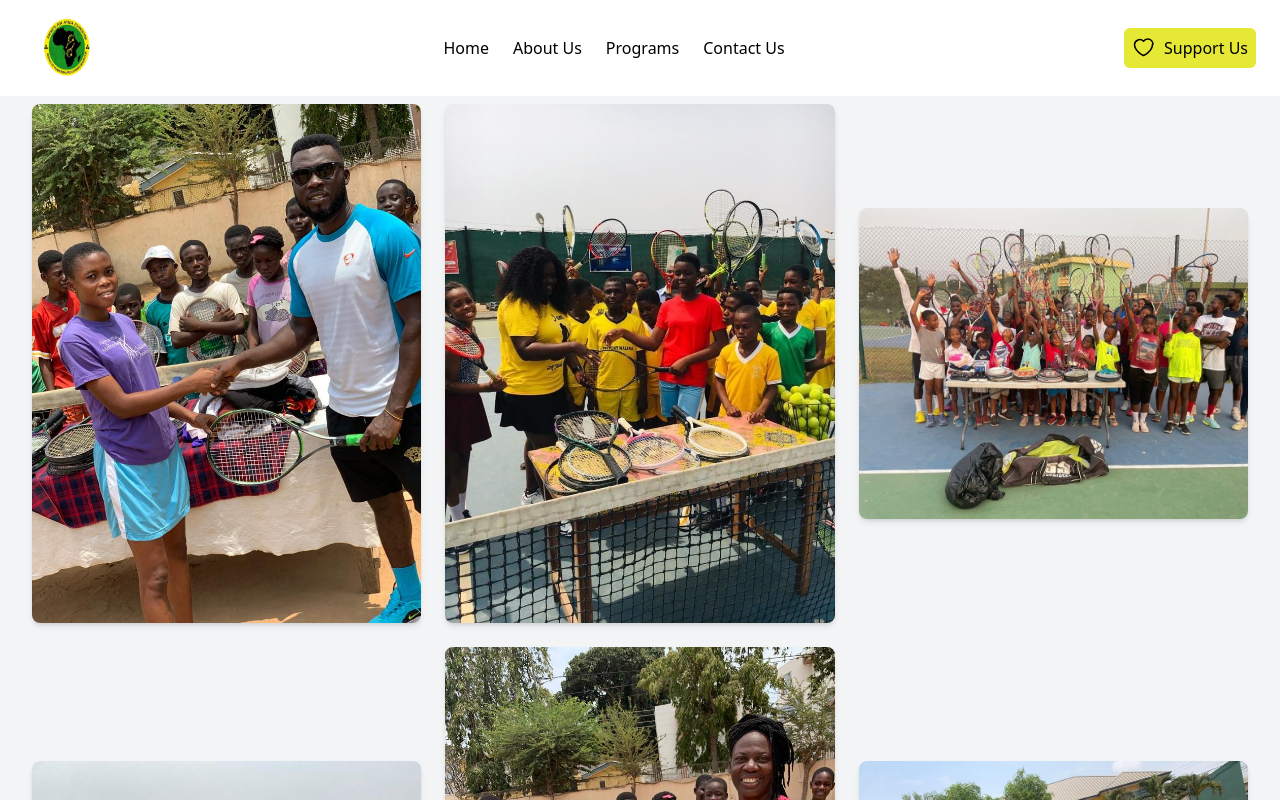
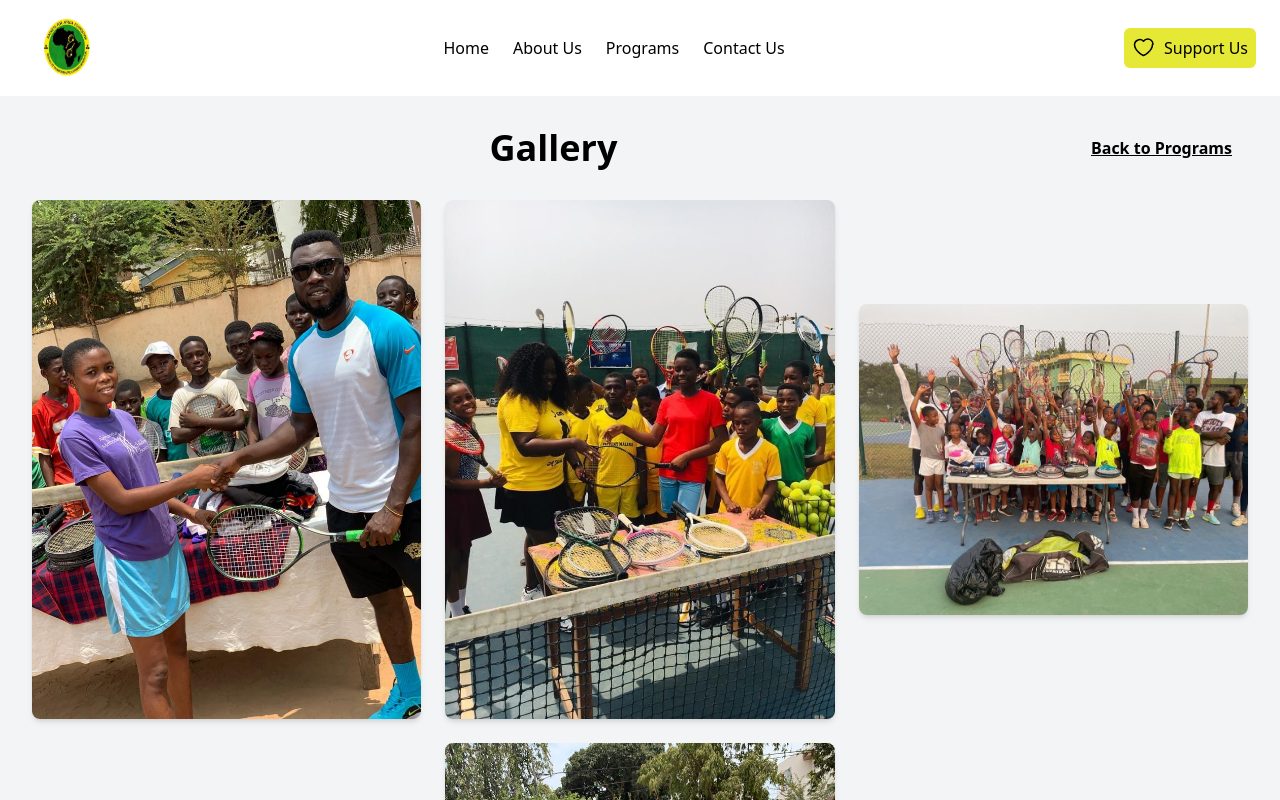
Before and after one commit to mrkabby/rackets-for-africa-app, a React (Create React App) app: page /gallery/1 in a window 1280 px wide. Shown: the top 800 px of the page. Built offline with nearby package versions, Linux system fonts and the light colour scheme.

Commit message:
added  images to the programs card

```diff
--- a/src/Components/Teams.js
+++ b/src/Components/Teams.js
@@ -54,7 +54,7 @@ const TeamGrid = () => {
             className="bg-card text-card-foreground rounded-lg shadow-lg overflow-hidden"
           >
             <img
-              className="w-full h-48 object-cover"
+              className="w-full h-60 object-cover"
               src={member.image}
               alt={`${member.name} Portrait`}
             />
--- a/src/Pages/AboutUsPage.js
+++ b/src/Pages/AboutUsPage.js
@@ -10,7 +10,7 @@ const AboutUsPage = () => {
   return (
     <>
       <div className="relative min-h-screen bg-background">
-        {/* Navbar */}
+
         <NavBar />
 
         {/* Main Content */}
--- a/src/Pages/Gallery.js
+++ b/src/Pages/Gallery.js
@@ -1,7 +1,6 @@
 import React from "react";
-import { useParams } from "react-router-dom";
+import { useParams, Link } from "react-router-dom"; // Import Link for navigation
 import NavBar from "../Components/Navbar";
-
 
 import Image16 from "../images/IMG-20241109-WA0016.jpg";
 import Image17 from "../images/IMG-20241109-WA0017.jpg";
@@ -21,13 +20,10 @@ import Legon2 from "../images/RAF--138.jpg";
 import Legon3 from "../images/RAF--20.jpg";
 import Legon4 from "../images/RAF--21.jpg";
 import Legon5 from "../images/RAF--23.jpg";
-import Legon6 from "../images/RAF--73.jpg"
-import Legon7 from "../images/RAF-09980.jpg"
-
-
+import Legon6 from "../images/RAF--73.jpg";
+import Legon7 from "../images/RAF-09980.jpg";
 import Footer from "../Components/Footer";
 
-// Array of images, each grouped with id: 1
 const images = [
   { id: 1, src: Image16, alt: "Program Event Image 16" },
   { id: 1, src: Image17, alt: "Program Event Image 17" },
@@ -49,8 +45,6 @@ const images = [
   { id: 2, src: Legon5, alt: "Second Edition Image 5" },
   { id: 2, src: Legon6, alt: "Second Edition Image 6" },
   { id: 2, src: Legon7, alt: "Second Edition Image 7" },
-  // { id: 2, src: Legon8, alt: "Second Edition Image 1" },
-  // { id: 2, src: Legon9, alt: "Second Edition Image 1" },
 ];
 
 const GalleryPage = () => {
@@ -60,8 +54,18 @@ const GalleryPage = () => {
   return (
     <>
       <NavBar />
-      <div className="min-h-screen bg-gray-100 p-8">
-        <h1 className="text-4xl font-bold text-center mb-8">Gallery</h1>
+      <div className="min-h-screen bg-gray-100 p-8 pt-32">
+        <div className="flex justify-between items-center mb-8">
+          <h1 className="text-4xl font-bold text-center flex-grow">Gallery</h1>
+
+          {/* Back Button */}
+          <Link
+            to="/programs"
+            className=" text-black px-4 py-2 rounded-lg font-semibold  transition underline"
+          >
+            Back to Programs
+          </Link>
+        </div>
 
         {selectedImages.length > 0 ? (
           <div className="grid grid-cols-1 sm:grid-cols-2 md:grid-cols-3 gap-6">
--- a/src/Pages/ProgramsPage.js
+++ b/src/Pages/ProgramsPage.js
@@ -1,23 +1,29 @@
 import React from "react";
 import { Link } from "react-router-dom";
-import BackgroundImage from '../images/RAF-09980.jpg'
+import BackgroundImage from "../images/RAF-09980.jpg";
 import NavBar from "../Components/Navbar";
 import Footer from "../Components/Footer";
+import ProgramImage1 from "../images/Logo.png";
+import ProgramImage2 from "../images/Logo.png";
+import ProgramImage3 from "../images/Logo.png";
 
 const programs = [
   {
     id: 1,
     name: "First Edition",
     date: "2023-09-15",
-    description: "We Donated Rackets to the Youth in these locations : Winneba Sports College, Sakumono School Complex, Labadi, and Kumasi.",
-    imageId: 1, // ID used to reference gallery image
+    description:
+      "We donated rackets to the youth in these locations: Winneba Sports College, Sakumono School Complex, Labadi, and Kumasi.",
+    image: ProgramImage1,
+    imageId: 1,
     status: "past",
   },
   {
     id: 2,
     name: "Second Edition",
     date: "2023-08-20",
-    description: "We invited Kids from Different Locations to The University of Ghana, Legon ",
+    description: "We invited kids from different locations to the University of Ghana, Legon.",
+    image: ProgramImage2,
     imageId: 2,
     status: "past",
   },
@@ -26,6 +32,7 @@ const programs = [
     name: "Upcoming Regional Tournament",
     date: "2024-01-10",
     description: "An upcoming tournament to bring together local teams.",
+    image: ProgramImage3,
     imageId: 3,
     status: "upcoming",
   },
@@ -39,18 +46,26 @@ const ProgramsPage = () => {
         className="relative min-h-screen flex flex-col items-center pt-20 md:pt-24 p-6 bg-cover bg-center bg-blend-overlay"
         style={{ backgroundImage: `url(${BackgroundImage})` }}
       >
-
-
-    <div className="min-h-screen  p-8 pt-24">
+        <div className="min-h-screen p-8 pt-24">
           <h1 className="text-4xl font-bold text-center mb-8 text-white">Programs</h1>
 
           <div className="grid grid-cols-1 md:grid-cols-2 lg:grid-cols-3 gap-8">
             {programs.map((program) => (
               <Link
                 key={program.id}
-            to={`/gallery/${program.imageId}`} // Navigate to the gallery page with the specific image ID
-            className="block bg-white p-6 rounded-lg shadow-md hover:shadow-lg transition"
+                to={`/gallery/${program.imageId}`}
+                className="flex flex-col bg-white rounded-lg shadow-md hover:shadow-lg transition overflow-hidden h-full"
               >
+                {/* Program Image */}
+                <img
+                  src={program.image}
+                  alt={`${program.name} image`}
+                  className="w-full h-48 object-cover"
+                />
+
+                {/* Program Content */}
+                <div className="flex flex-col justify-between p-6 flex-grow">
+                  <div>
                     <h2 className="text-2xl font-semibold mb-2">{program.name}</h2>
                     <p className="text-gray-600">{program.date}</p>
                     <p className="mt-2 text-gray-800">{program.description}</p>
@@ -61,6 +76,13 @@ const ProgramsPage = () => {
                     >
                       {program.status === "upcoming" ? "Upcoming" : "Past"}
                     </span>
+                  </div>
+
+                  {/* View Gallery Button */}
+                  <button className="w-full mt-4 bg-black text-white py-2 rounded-lg font-semibold hover:bg-yellow-300 transition">
+                    View Gallery
+                  </button>
+                </div>
               </Link>
             ))}
           </div>
@@ -69,7 +91,6 @@ const ProgramsPage = () => {
       <Footer />
     </>
   );
-
 };
 
 export default ProgramsPage;
```
Lines whose indentation alone changed are shown as unchanged.
